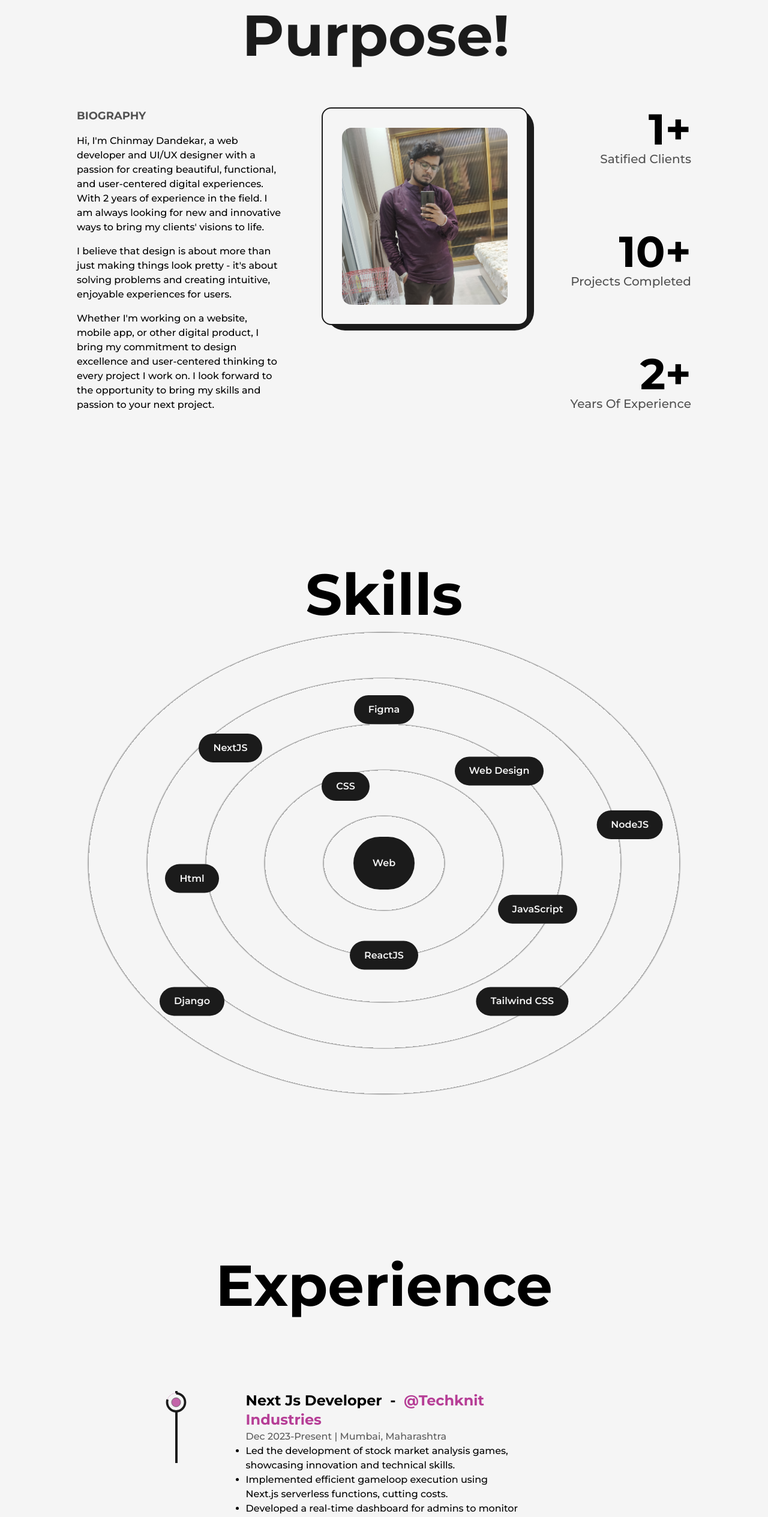
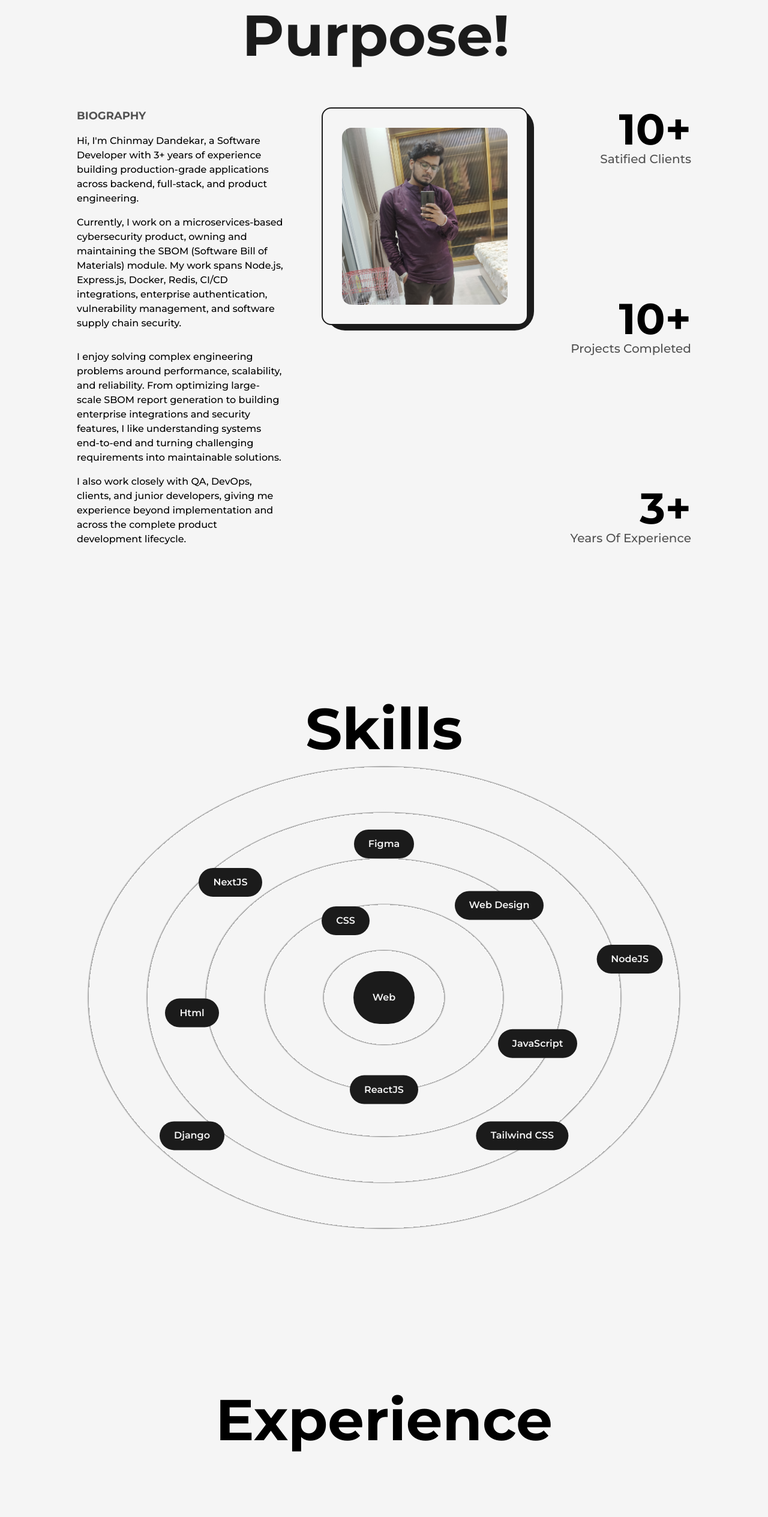
Before and after one commit to ChinmayDandekar/NextJs-Portfolio, a Next.js app: page /about in a window 1280 px wide. Shown: the part 261-2790 px from the top of the page at 60% size. Built offline with nearby package versions, Linux system fonts and the light colour scheme.

Commit message:
Added new experience and updated resume

```diff
--- a/src/components/about/Experience.jsx
+++ b/src/components/about/Experience.jsx
@@ -1,105 +1,184 @@
-import React, { useRef } from 'react'
-import { useScroll, motion } from "framer-motion"
-import LiIcon from './LiIcon'
+import React, { useRef } from "react";
+import { useScroll, motion } from "framer-motion";
+import LiIcon from "./LiIcon";
 
+const Details = ({
+    position,
+    company,
+    companyLink,
+    time,
+    address,
+    work,
+}) => {
+    const ref = useRef(null);
 
+    return (
+        <li
+            ref={ref}
+            className="my-8 first:mt-0 last:mb-0 w-[60%] mx-auto flex flex-col items-start justify-between md:w-[80%]"
+        >
+            <LiIcon />
 
-const Details = ({ position, company, companyLink, time, address, work }) => {
-    const ref = useRef(null)
-    return (
-        <li ref={ref} className='my-8 first:mt-0 last:mb-0 w-[60%] mx-auto flex flex-col items-start justify-between md:w-[80%] '>
-            <LiIcon />
             <motion.div
                 initial={{ y: 50 }}
                 whileInView={{ y: 0 }}
-                transition={{ duration: 0.5, type: "spring" }}
+                transition={{
+                    duration: 0.5,
+                    type: "spring",
+                }}
                 viewport={{ once: true }}
             >
-                <h3 className='capitalize font-bold text-2xl sm:text-xl xs:text-lg'>
-                    {position} &nbsp;-&nbsp; <a href={companyLink} target='_blank' className='text-primary dark:text-primaryDark capitalize'>{company}</a>
+                <h3 className="capitalize font-bold text-2xl sm:text-xl xs:text-lg">
+                    {position}
+                    &nbsp;-&nbsp;
+
+                    {companyLink ? (
+                        <a
+                            href={companyLink}
+                            target="_blank"
+                            rel="noopener noreferrer"
+                            className="text-primary dark:text-primaryDark capitalize"
+                        >
+                            {company}
+                        </a>
+                    ) : (
+                        <span className="text-primary dark:text-primaryDark capitalize">
+                            {company}
+                        </span>
+                    )}
                 </h3>
-                <span className='capitalize font-medium text-dark/70 dark:text-light/75  xs:text-sm'>
+
+                <span className="capitalize font-medium text-dark/70 dark:text-light/75 xs:text-sm">
                     {time} | {address}
                 </span>
-                <ul className='list-disc	'>
 
-                    {work.map((line) => {
-                       return  <li className='font-medium w-full xs:text-sm'>
+                <ul className="list-disc mt-4 space-y-2 pl-5">
+                    {work.map((line, index) => (
+                        <li
+                            key={index}
+                            className="font-medium w-full xs:text-sm"
+                        >
                             {line}
                         </li>
-                    })}
+                    ))}
                 </ul>
             </motion.div>
         </li>
-    )
-}
+    );
+};
 
 const Experience = () => {
+    const ref = useRef(null);
 
-    const ref = useRef(null);
-    const { scrollYProgress } = useScroll(
-        {
-            target: ref,
-            offset: ["start end", "center start"]
-        }
-    )
+    const { scrollYProgress } = useScroll({
+        target: ref,
+        offset: ["start end", "center start"],
+    });
+
     return (
-        <div className='my-64'>
-            <h2 className='font-bold text-8xl mb-32 w-full text-center md:text-6xl xs:text-4xl md:mb-16 '>
+        <div id="experience" className="my-64 scroll-mt-24">
+            {/* Section Heading */}
+
+            <h2 className="font-bold text-8xl mb-32 w-full text-center md:text-6xl xs:text-4xl md:mb-16">
                 Experience
             </h2>
-            <div className='w-[75%] mx-auto relative lg:w-[90%] md:w-full'>
+
+            {/* Timeline */}
+
+            <div className="w-[75%] mx-auto relative lg:w-[90%] md:w-full">
+
+                {/* Timeline Line */}
+
                 <motion.div
                     ref={ref}
-                    style={{ scaleY: scrollYProgress }}
-                    className='absolute left-9 top-0 w-[4px] h-full bg-dark dark:bg-light origin-top
-                  md:w-[2px] md:left-[30px] xs:left-[20px]
-                  ' />
-                <ul className='w-full flex flex-col items-start justify-between xs:ml-2 ' >
+                    style={{
+                        scaleY: scrollYProgress,
+                    }}
+                    className="
+                        absolute
+                        left-9
+                        top-0
+                        w-[4px]
+                        h-full
+                        bg-dark
+                        dark:bg-light
+                        origin-top
+                        md:w-[2px]
+                        md:left-[30px]
+                        xs:left-[20px]
+                    "
+                />
+
+                {/* Experience Items */}
+
+                <ul className="w-full flex flex-col items-start justify-between xs:ml-2">
+
+                    {/* ========================================= */}
+                    {/* CyberNX Technologies */}
+                    {/* ========================================= */}
+
                     <Details
-                        position='Next Js Developer'
+                        position="Software Developer"
+                        company="@CyberNX Technologies"
+                        companyLink=""
+                        time="Mar 2026 - Present"
+                        address="Mumbai, Maharashtra"
+                        work={[
+                            "Own and maintain the SBOM (Software Bill of Materials) module within a microservices-based cybersecurity product, covering ingestion, vulnerability management, compliance, and enterprise integrations.",
+
+                            "Developed CI/CD integrations for Azure DevOps, Jenkins, GitHub Actions, and Bitbucket Pipelines to automate SBOM ingestion across software delivery workflows.",
+
+                            "Enhanced SBOM ingestion through direct file uploads, code scanning, CLI-based generation, and repository integrations with GitHub, GitLab, and Bitbucket.",
+
+                            "Resolved a critical PDF reporting issue for large SBOMs containing 7,000+ components, optimizing report generation to complete in under 10 seconds.",
+
+                            "Implemented granular group-based and user-level RBAC for SBOM access and management, added SAML authentication, and enhanced existing LDAP authentication and user management.",
+
+                            "Improved SPDX and CycloneDX parsing to preserve component and metadata information and revamped VEX functionality for more comprehensive vulnerability results.",
+
+                            "Introduced a dedicated license enrichment service, compliance field mapping, and automated email notifications for critical vulnerability detections.",
+
+                            "Integrated Jira and SIEM support, enabling application logs to be forwarded directly to customer-configured SIEM servers for centralized monitoring.",
+
+                            "Collaborate closely with QA and DevOps teams on feature validation, troubleshooting, releases, and production deployments.",
+
+                            "Participate in direct client discussions to understand requirements, clarify technical expectations, and translate business needs into product enhancements.",
+
+                            "Help onboard and mentor junior developers on the codebase, development workflows, and engineering practices.",
+                        ]}
+                    />
+
+                    {/* ========================================= */}
+                    {/* Techknit Industries */}
+                    {/* ========================================= */}
+
+                    <Details
+                        position="Full Stack Developer"
                         company="@Techknit Industries"
                         companyLink=""
-                        time="Dec 2023-Present"
-                        address=" Mumbai, Maharashtra"
-                        work={["Led the development of stock market analysis games, showcasing innovation and technical skills."," Implemented efficient gameloop execution using Next.js serverless functions, cutting costs.", "Developed a real-time dashboard for admins to monitor user activity and adjust game rules instantly.", "Enhanced functionality with data visualization techniques and ensured robust data management using AWS S3."]}
+                        time="Dec 2023 - Mar 2026"
+                        address="Mumbai, Maharashtra"
+                        work={[
+                            "Promoted from Next.js Developer to Full Stack Developer, taking ownership of end-to-end feature development across frontend, backend, and deployment.",
 
+                            "Developed and maintained production applications using Next.js, React.js, Node.js, MongoDB, Tailwind CSS, AWS, and GCP.",
 
+                            "Built and optimized an e-commerce platform supporting 300-500 daily active users with server-side rendering, advanced product filtering, admin-configurable content, and Razorpay payment integration.",
+
+                            "Developed advanced product search, filtering, sorting, autocomplete, infinite scrolling, and reusable UI components to improve product discovery.",
+
+                            "Developed a hotel booking platform with role-based dashboards, one-time and split payment workflows, automated WhatsApp notifications, and GST-compliant PDF invoice generation.",
+
+                            "Implemented serverless scheduled jobs and administrative dashboards for a stock market simulation platform, reducing computation time by approximately 40% and infrastructure costs by 25%.",
+
+                            "Collaborated directly with stakeholders to translate business requirements into technical solutions and mentored junior developers on code quality and frontend best practices.",
+                        ]}
                     />
-                    {/* <Details
-                        position='Software Engineer'
-                        company="@Google"
-                        companyLink=""
-                        time="2022-Present"
-                        address=" Mountain View, CA"
-                        work="Worked on a team responsible for developing new features for Google's
-                      search engine, including improving the accuracy and relevance of search results and
-                      developing new tools for data analysis and visualization."
-                    />
-                    <Details
-                        position='Software Engineer'
-                        company="@Google"
-                        companyLink=""
-                        time="2022-Present"
-                        address=" Mountain View, CA"
-                        work="Worked on a team responsible for developing new features for Google's
-                      search engine, including improving the accuracy and relevance of search results and
-                      developing new tools for data analysis and visualization."
-                    />
-                    <Details
-                        position='Software Engineer'
-                        company="@Google"
-                        companyLink=""
-                        time="2022-Present"
-                        address=" Mountain View, CA"
-                        work="Worked on a team responsible for developing new features for Google's
-                      search engine, including improving the accuracy and relevance of search results and
-                      developing new tools for data analysis and visualization."
-                    /> */}
+
                 </ul>
             </div>
         </div>
-    )
-}
+    );
+};
 
-export default Experience
+export default Experience;
--- a/src/pages/about.jsx
+++ b/src/pages/about.jsx
@@ -8,6 +8,7 @@ import ProfilePic from '../../public/images/profile/Chinmay pic.jpg'
 import { useRef } from 'react'
 import { useInView, useMotionValue, useSpring } from 'framer-motion'
 import { useEffect } from 'react'
+import { useRouter } from 'next/router'
 import Education from '@/components/about/Education'
 import Experience from '@/components/about/Experience'
 import TransitionEffect from '@/components/global/TransitionEffect'
@@ -42,6 +43,18 @@ const AnimatedNumbers = ({ value }) => {
 
 
 const about = () => {
+    const router = useRouter()
+
+    useEffect(() => {
+        if (!router.isReady) return
+        const hash = router.asPath.split('#')[1]
+        if (!hash) return
+        const timeout = setTimeout(() => {
+            document.getElementById(hash)?.scrollIntoView({ behavior: 'smooth' })
+        }, 600)
+        return () => clearTimeout(timeout)
+    }, [router.isReady, router.asPath])
+
     return (
         <>
             <Head>
@@ -57,19 +70,16 @@ const about = () => {
                         <div className='col-span-3 flex flex-col items-start justify-start xl:col-span-4  md:order-2 md:col-span-8'>
                             <h2 className='mb-4 text-lg font-bold uppercase text-dark/75 dark:text-light/75 '>Biography</h2>
                             <p className='font-medium'>
-                                Hi, I&apos;m Chinmay Dandekar, a web developer and UI/UX designer with a passion for creating beautiful, functional,
-                                and user-centered digital experiences. With 2 years of experience in the field. I am always looking for
-                                new and innovative ways to bring my clients&apos; visions to life.
+                                Hi, I&apos;m Chinmay Dandekar, a Software Developer with 3+ years of experience building production-grade applications across backend, full-stack, and product engineering.
                             </p>
                             <p className='font-medium my-4'>
-                                I believe that design is about more than just making things look pretty - it&apos;s about solving problems and
-                                creating intuitive, enjoyable experiences for users.
+                                Currently, I work on a microservices-based cybersecurity product, owning and maintaining the SBOM (Software Bill of Materials) module. My work spans Node.js, Express.js, Docker, Redis, CI/CD integrations, enterprise authentication, vulnerability management, and software supply chain security.
+                            </p>
+                            <p className='font-medium my-4'>
+                                I enjoy solving complex engineering problems around performance, scalability, and reliability. From optimizing large-scale SBOM report generation to building enterprise integrations and security features, I like understanding systems end-to-end and turning challenging requirements into maintainable solutions.
                             </p>
                             <p className='font-medium'>
-                                Whether I&apos;m working on a website, mobile app, or
-                                other digital product, I bring my commitment to design excellence and user-centered thinking to
-                                every project I work on. I look forward to the opportunity to bring my skills and passion to your next project.
-
+                                I also work closely with QA, DevOps, clients, and junior developers, giving me experience beyond implementation and across the complete product development lifecycle.
                             </p>
                         </div>
                         <div className='col-span-3 relative h-max rounded-2xl border-2 border-solid border-dark bg-light dark:bg-dark dark:border-light p-8 xl:col-span-4 xl:items-center md:order-1 md:col-span-8' >
@@ -83,7 +93,7 @@ const about = () => {
                         <div className='col-span-2 flex flex-col items-end justify-between xl:col-span-8 xl:flex-row  md:order-3'>
                             <div className='flex flex-col items-end justify-center xl:items-center'>
                                 <span className='inline-block text-7xl font-bold md:text-6xl sm:tet-5xl xs:text-4xl'>
-                                    <AnimatedNumbers value={1} />+
+                                    <AnimatedNumbers value={10} />+
                                 </span>
                                 <h2 className='text-xl font-medium capitalize text-dark/75 dark:text-light/75 xl:text-center md:text-lg sm:text-base xs:text-sm'>satified clients</h2>
                             </div>
@@ -95,7 +105,7 @@ const about = () => {
                             </div>
                             <div className='flex flex-col items-end justify-center xl:items-center'>
                                 <span className='inline-block text-7xl font-bold  md:text-6xl sm:tet-5xl xs:text-4xl'>
-                                    <AnimatedNumbers value={2} />+
+                                    <AnimatedNumbers value={3} />+
                                 </span>
                                 <h2 className='text-xl font-medium capitalize text-dark/75 dark:text-light/75 xl:text-center md:text-lg sm:text-base xs:text-sm'>years of experience</h2>
                             </div>
```
Also changed, not shown: src/pages/index.jsx (+12 -3 lines), 1 other file (tests, documents, lock files or other folders).
